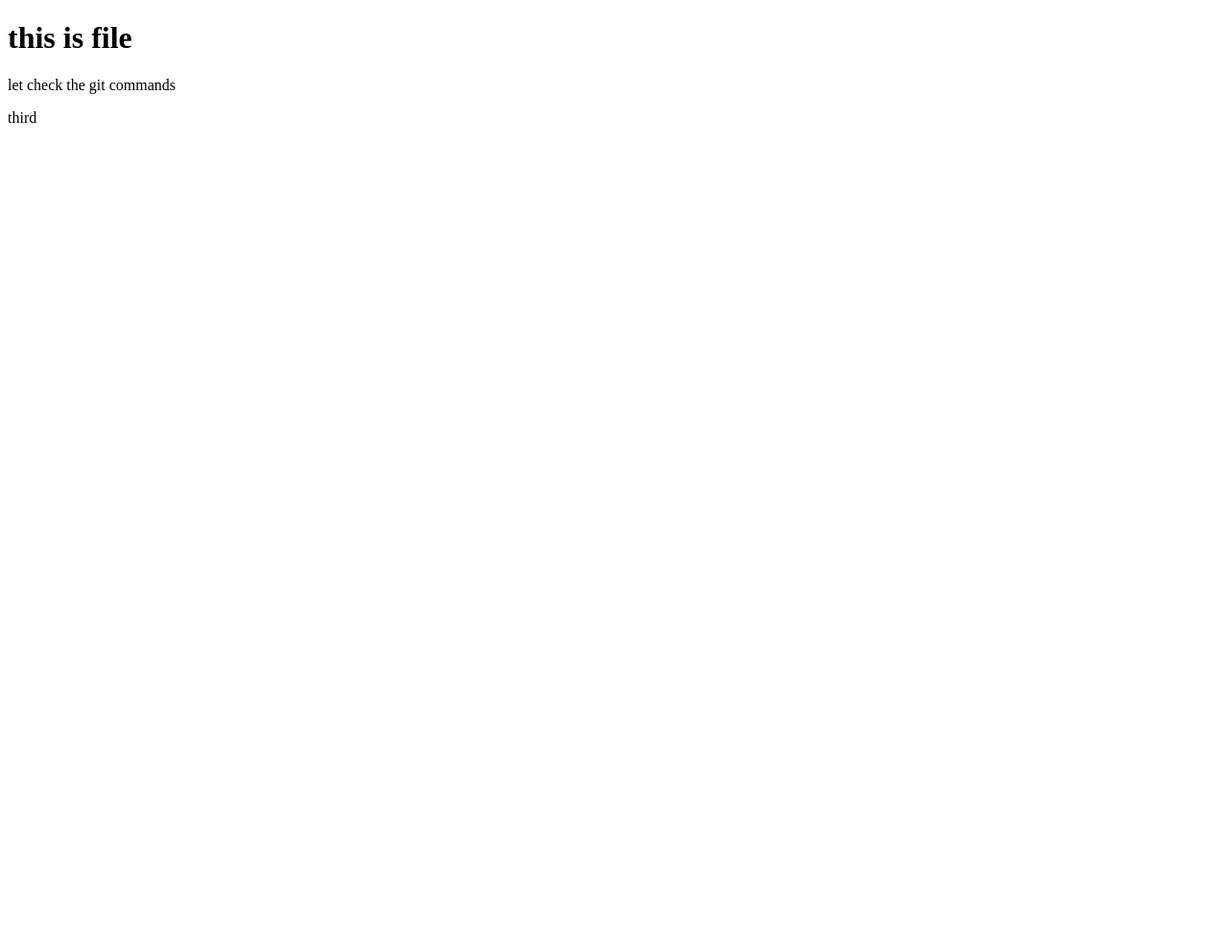
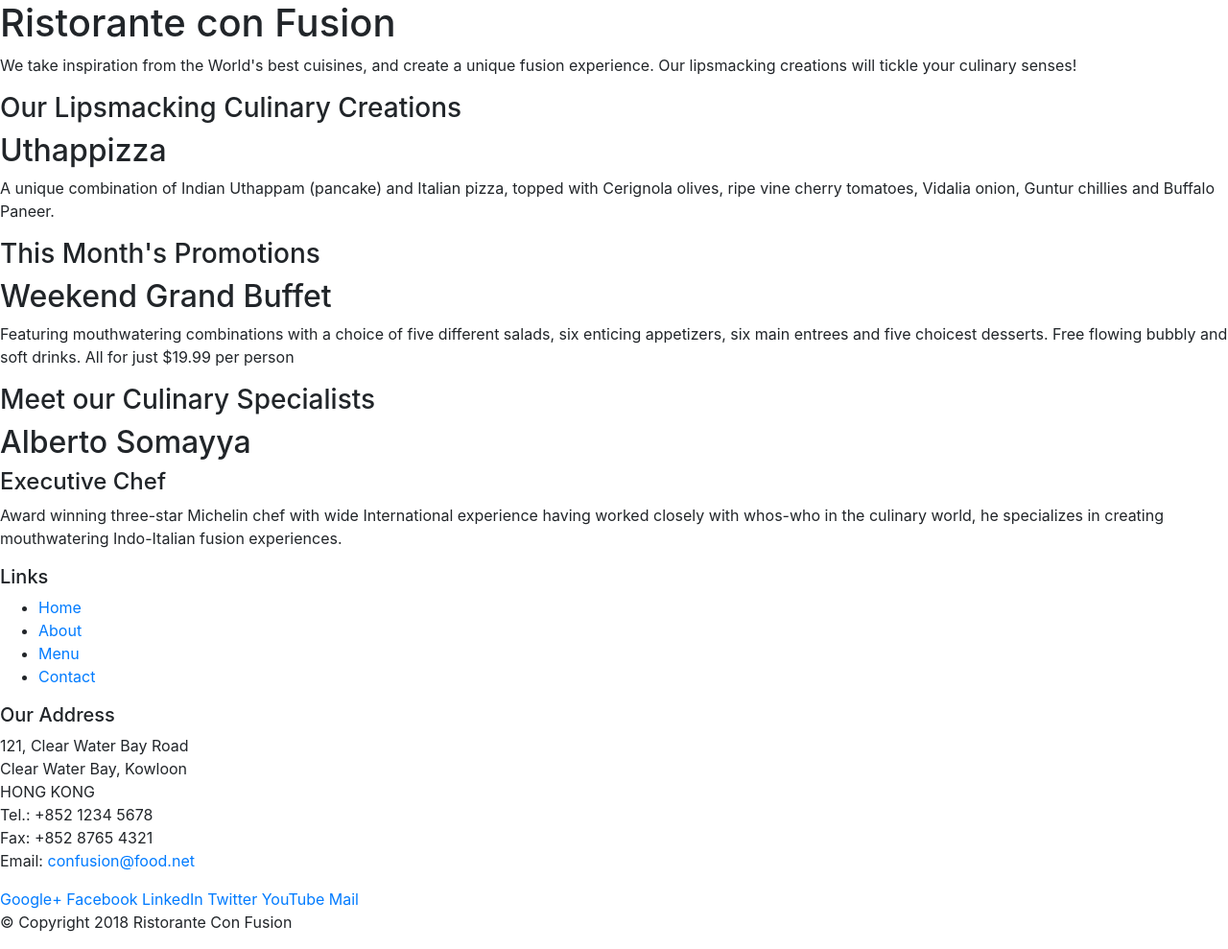
Before and after one commit to yogi707/Restaurant, a website: page index.html in a window 1280 px wide. Shown: the whole page at 96% size. Before the commit the page ends 800 px from the top, so only its background shows below. Drawn offline with nearby package versions, Linux system fonts and the light colour scheme.

Commit message:
bootstrap

```diff
--- a/index.html
+++ b/index.html
@@ -1,13 +1,114 @@
 <!DOCTYPE html>
 <html lang="en">
+
 <head>
-    <meta charset="UTF-8">
-    <meta name="viewport" content="width=device-width, initial-scale=1.0">
-    <title>Document</title>
+
+    <meta charset="utf-8">
+    <meta name="viewport" content="width=device-width, initial-scale=1, shrink-to-fit=no">
+    <meta http-equiv="x-ua-compatible" content="ie=edge">
+
+    <!-- Bootstrap CSS -->
+    <link rel="stylesheet" href="node_modules/bootstrap/dist/css/bootstrap.min.css">
+
+    <title>Ristorante Con Fusion</title>
 </head>
+
 <body>
-    <h1> this is file</h1>
-<p> let check the git commands</p>
-<p> third</p>
+
+    <header>
+        <div>
+            <div>
+                <div>
+                    <h1>Ristorante con Fusion</h1>
+                    <p>We take inspiration from the World's best cuisines, and create a unique fusion experience. Our lipsmacking creations will tickle your culinary senses!</p>
+                </div>
+                <div>
+                </div>
+            </div>
+        </div>
+    </header>
+
+    <div>
+        <div>
+            <div>
+                <h3>Our Lipsmacking Culinary Creations</h3>
+            </div>
+            <div>
+                <h2>Uthappizza</h2>
+                <p>A unique combination of Indian Uthappam (pancake) and Italian pizza, topped with Cerignola olives, ripe vine cherry tomatoes, Vidalia onion, Guntur chillies and Buffalo Paneer.</p>
+            </div>
+        </div>
+
+
+        <div>
+            <div>
+                <h3>This Month's Promotions</h3>
+            </div>
+            <div>
+                <h2>Weekend Grand Buffet</h2>
+                <p>Featuring mouthwatering combinations with a choice of five different salads, six enticing appetizers, six main entrees and five choicest desserts. Free flowing bubbly and soft drinks. All for just $19.99 per person </p>
+            </div>
+        </div>
+
+        <div>
+            <div>
+                <h3>Meet our Culinary Specialists</h3>
+            </div>
+            <div>
+                <h2>Alberto Somayya</h2>
+                <h4>Executive Chef</h4>
+                <p>Award winning three-star Michelin chef with wide International experience having worked closely with whos-who in the culinary world, he specializes in creating mouthwatering Indo-Italian fusion experiences. </p>
+            </div>
+        </div>
+    </div>
+
+    <footer>
+        <div>
+            <div>
+                <div>
+                    <h5>Links</h5>
+                    <ul>
+                        <li><a href="#">Home</a></li>
+                        <li><a href="#">About</a></li>
+                        <li><a href="#">Menu</a></li>
+                        <li><a href="#">Contact</a></li>
+                    </ul>
+                </div>
+                <div>
+                    <h5>Our Address</h5>
+                    <address>
+		              121, Clear Water Bay Road<br>
+		              Clear Water Bay, Kowloon<br>
+		              HONG KONG<br>
+		              Tel.: +852 1234 5678<br>
+		              Fax: +852 8765 4321<br>
+		              Email: <a href="mailto:confusion@food.net">confusion@food.net</a>
+		           </address>
+                </div>
+                <div>
+                    <div>
+                        <a href="http://google.com/+">Google+</a>
+                        <a href="http://www.facebook.com/profile.php?id=">Facebook</a>
+                        <a href="http://www.linkedin.com/in/">LinkedIn</a>
+                        <a href="http://twitter.com/">Twitter</a>
+                        <a href="http://youtube.com/">YouTube</a>
+                        <a href="mailto:">Mail</a>
+                    </div>
+                </div>
+           </div>
+           <div>
+                <div>
+                    <p>© Copyright 2018 Ristorante Con Fusion</p>
+                </div>
+           </div>
+        </div>
+    </footer>
+
+        <!-- jQuery first, then Popper.js, then Bootstrap JS. -->
+        <script src="node_modules/jquery/dist/jquery.slim.min.js"></script>
+        <script src="node_modules/popper.js/dist/umd/popper.min.js"></script>
+        <script src="node_modules/bootstrap/dist/js/bootstrap.min.js"></script>
+
 </body>
+
 </html>
```
Also changed, not shown: package.json (+7 -2 lines), 1 other file.
